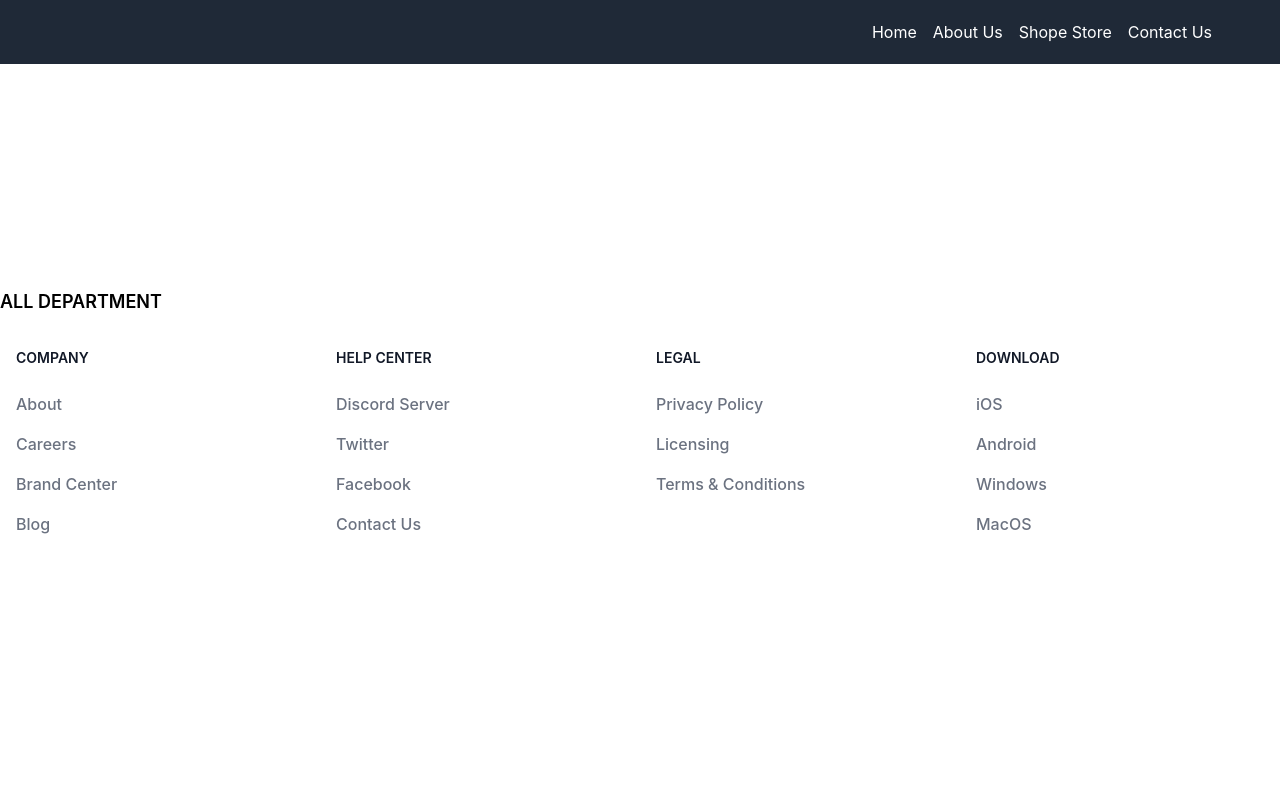
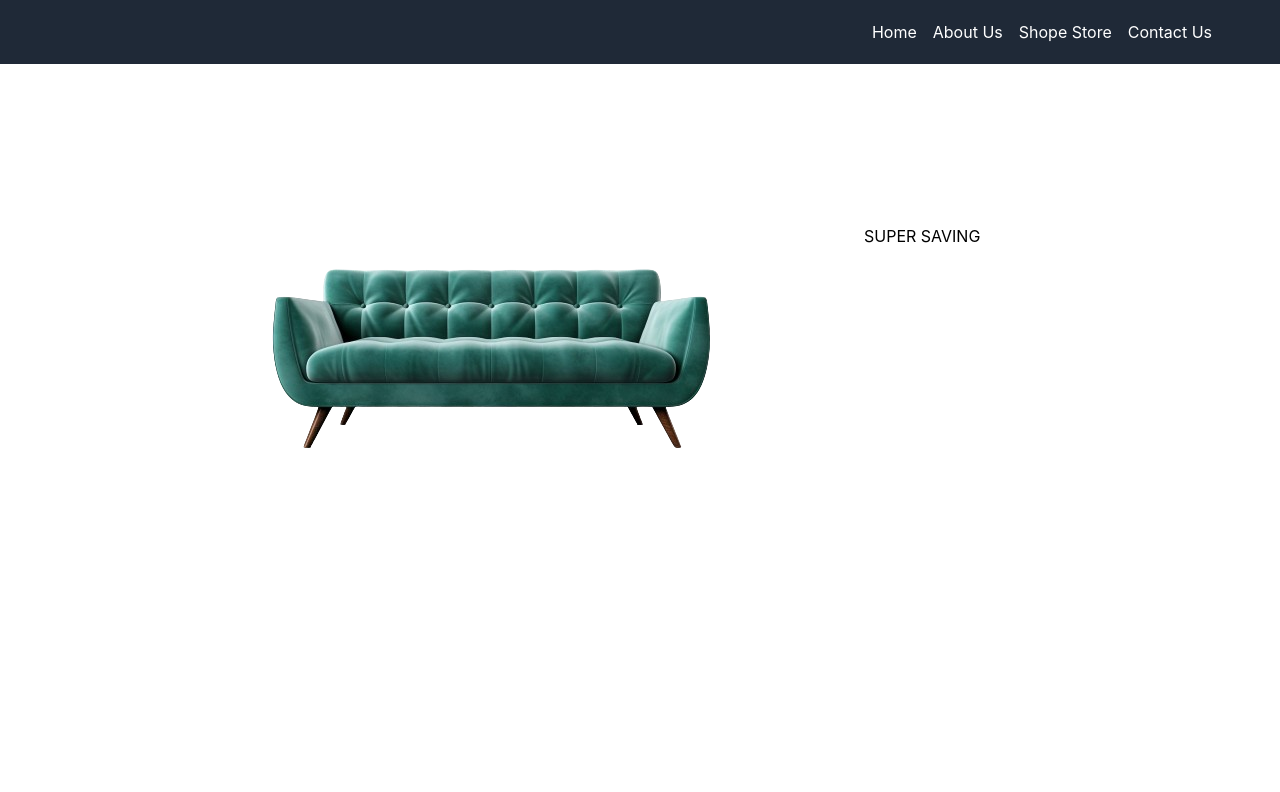
Before and after one commit to ayabakry/E-commerce-Home-Page, a React (Create React App) app: page / in a window 1280 px wide. Shown: the top 792 px of the page. Built offline with nearby package versions, Linux system fonts and the light colour scheme.

Commit message:
add DiscountSection Component

```diff
--- /dev/null
+++ b/src/Component/DiscountSection.jsx
@@ -0,0 +1,13 @@
+import Sofa from "../Imgs/SofaDiscount.png"
+function DiscountSection (){
+    return(
+    <div className="grid grid-cols-3 gap-4">
+<img src={Sofa} className="col-span-2 ml-60"/>
+        <h1 className="mt-40 uppercase ">Super Saving</h1>
+    </div>
+
+
+
+    );
+}
+export default DiscountSection
--- a/src/Pages/HomePage.jsx
+++ b/src/Pages/HomePage.jsx
@@ -2,6 +2,7 @@ import { Fragment } from 'react'
 
 import Navbar from '../Component/Navbar';
 import Footer from '../Component/Footer';
+import DiscountSection from '../Component/DiscountSection';
 
 function Homepage() {
 
@@ -10,6 +11,7 @@ function Homepage() {
     return(
 <Fragment>
         <Navbar/>
+        <DiscountSection/>
         <br></br>
         <br></br>
         <br></br>
```
Also changed, not shown: src/Imgs/SofaDiscount.png (added).
